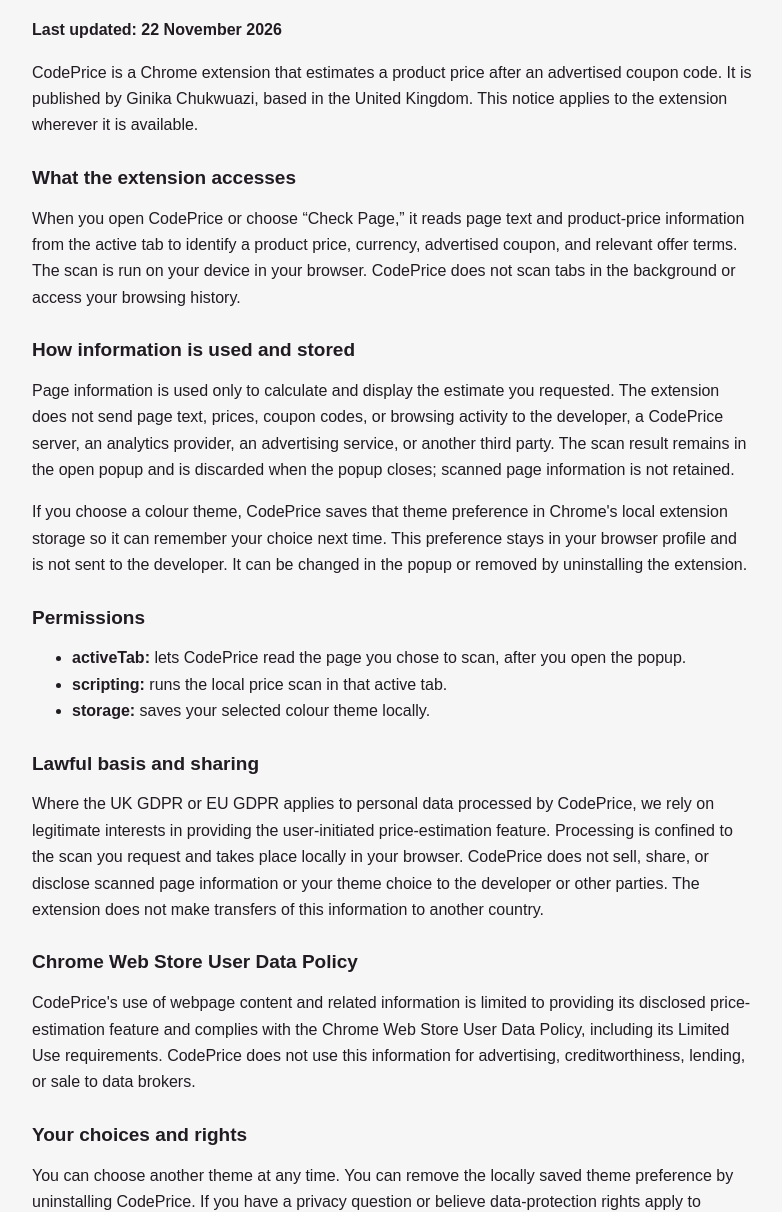
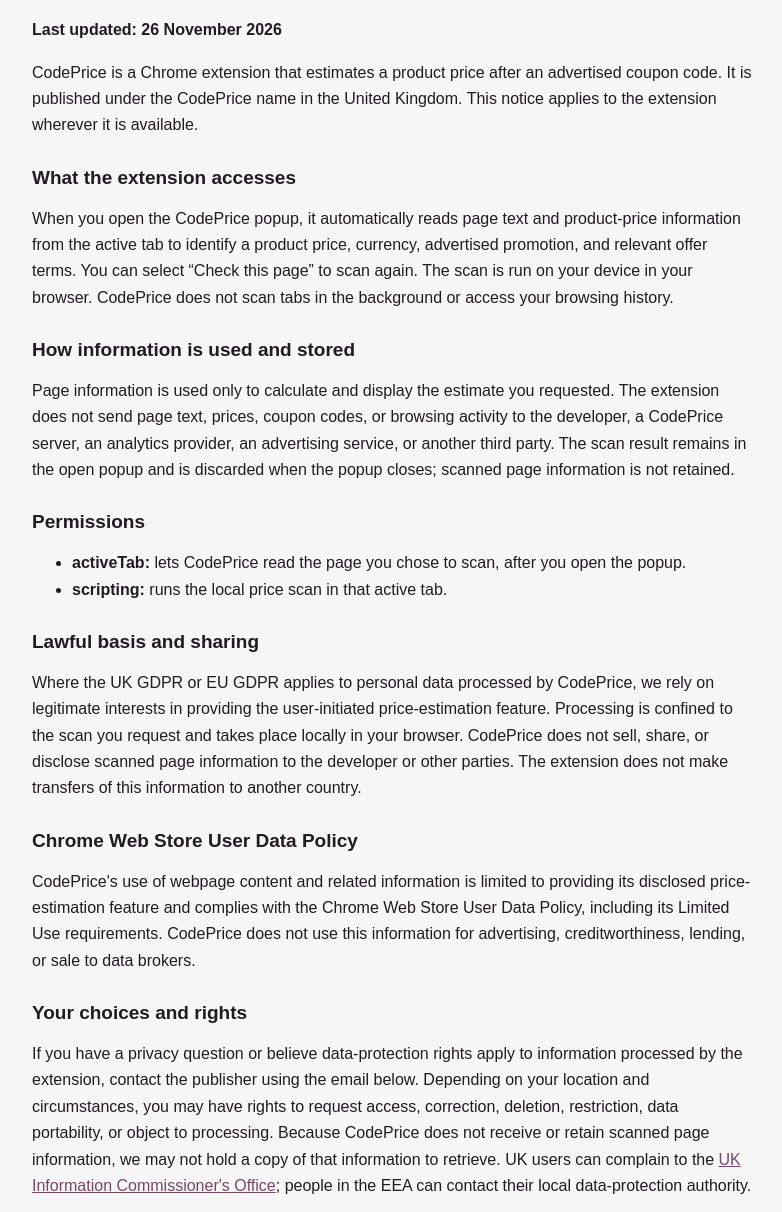
Before and after one commit to ginika97-droid/codeprice-privacy, a plain HTML site: page index.html in a window 1280 px wide. Shown: the part 95-1307 px from the top of the page, without its empty margins (248-1030 px from the left). Drawn offline with Linux system fonts and the light colour scheme.

Commit message:
Align privacy policy with current extension

```diff
--- a/index.html
+++ b/index.html
@@ -16,33 +16,31 @@
 </head>
 <body>
   <h1>CodePrice Privacy Policy</h1>
-  <p><strong>Last updated: 22 November 2026</strong></p>
-  <p>CodePrice is a Chrome extension that estimates a product price after an advertised coupon code. It is published by Ginika Chukwuazi, based in the United Kingdom. This notice applies to the extension wherever it is available.</p>
+  <p><strong>Last updated: 26 November 2026</strong></p>
+  <p>CodePrice is a Chrome extension that estimates a product price after an advertised coupon code. It is published under the CodePrice name in the United Kingdom. This notice applies to the extension wherever it is available.</p>
 
   <h2>What the extension accesses</h2>
-  <p>When you open CodePrice or choose “Check Page,” it reads page text and product-price information from the active tab to identify a product price, currency, advertised coupon, and relevant offer terms. The scan is run on your device in your browser. CodePrice does not scan tabs in the background or access your browsing history.</p>
+  <p>When you open the CodePrice popup, it automatically reads page text and product-price information from the active tab to identify a product price, currency, advertised promotion, and relevant offer terms. You can select “Check this page” to scan again. The scan is run on your device in your browser. CodePrice does not scan tabs in the background or access your browsing history.</p>
 
   <h2>How information is used and stored</h2>
   <p>Page information is used only to calculate and display the estimate you requested. The extension does not send page text, prices, coupon codes, or browsing activity to the developer, a CodePrice server, an analytics provider, an advertising service, or another third party. The scan result remains in the open popup and is discarded when the popup closes; scanned page information is not retained.</p>
-  <p>If you choose a colour theme, CodePrice saves that theme preference in Chrome's local extension storage so it can remember your choice next time. This preference stays in your browser profile and is not sent to the developer. It can be changed in the popup or removed by uninstalling the extension.</p>
 
   <h2>Permissions</h2>
   <ul>
     <li><strong>activeTab:</strong> lets CodePrice read the page you chose to scan, after you open the popup.</li>
     <li><strong>scripting:</strong> runs the local price scan in that active tab.</li>
-    <li><strong>storage:</strong> saves your selected colour theme locally.</li>
   </ul>
 
   <h2>Lawful basis and sharing</h2>
-  <p>Where the UK GDPR or EU GDPR applies to personal data processed by CodePrice, we rely on legitimate interests in providing the user-initiated price-estimation feature. Processing is confined to the scan you request and takes place locally in your browser. CodePrice does not sell, share, or disclose scanned page information or your theme choice to the developer or other parties. The extension does not make transfers of this information to another country.</p>
+  <p>Where the UK GDPR or EU GDPR applies to personal data processed by CodePrice, we rely on legitimate interests in providing the user-initiated price-estimation feature. Processing is confined to the scan you request and takes place locally in your browser. CodePrice does not sell, share, or disclose scanned page information to the developer or other parties. The extension does not make transfers of this information to another country.</p>
 
   <h2>Chrome Web Store User Data Policy</h2>
   <p>CodePrice's use of webpage content and related information is limited to providing its disclosed price-estimation feature and complies with the Chrome Web Store User Data Policy, including its Limited Use requirements. CodePrice does not use this information for advertising, creditworthiness, lending, or sale to data brokers.</p>
 
   <h2>Your choices and rights</h2>
-  <p>You can choose another theme at any time. You can remove the locally saved theme preference by uninstalling CodePrice. If you have a privacy question or believe data-protection rights apply to information processed by the extension, contact the publisher using the email below. Depending on your location and circumstances, you may have rights to request access, correction, deletion, restriction, data portability, or object to processing. Because CodePrice does not receive or retain scanned page information, we may not hold a copy of that information to retrieve. UK users can complain to the <a href="https://ico.org.uk/make-a-complaint/">UK Information Commissioner's Office</a>; people in the EEA can contact their local data-protection authority.</p>
+  <p>If you have a privacy question or believe data-protection rights apply to information processed by the extension, contact the publisher using the email below. Depending on your location and circumstances, you may have rights to request access, correction, deletion, restriction, data portability, or object to processing. Because CodePrice does not receive or retain scanned page information, we may not hold a copy of that information to retrieve. UK users can complain to the <a href="https://ico.org.uk/make-a-complaint/">UK Information Commissioner's Office</a>; people in the EEA can contact their local data-protection authority.</p>
 
   <h2>Contact</h2>
-  <p>Ginika Chukwuazi<br>United Kingdom<br><a href="mailto:hello@codeprice.co.uk">hello@codeprice.co.uk</a></p>
+  <p>CodePrice<br>United Kingdom<br><a href="mailto:hello@codeprice.co.uk">hello@codeprice.co.uk</a></p>
 </body>
 </html>
```
